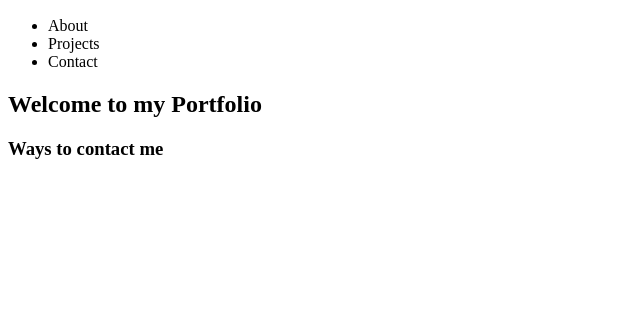
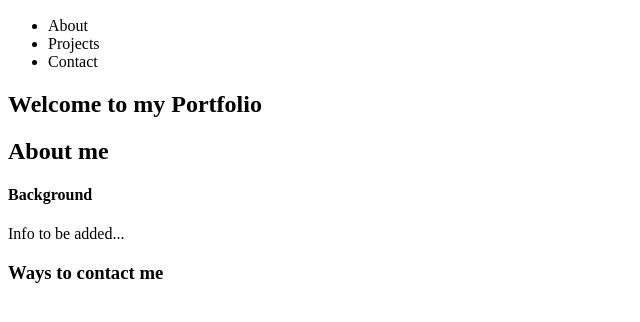
Before and after one commit to JeovaniQuintanilla/JeoPortfolio, a plain HTML site: page Portfolio/index.html in a window 1280 px wide. Shown: the part 38-360 px from the top of the page, without its empty margins (0-640 px from the left). Drawn offline with Linux system fonts and the light colour scheme.

Commit message:
Feat: define div

```diff
--- a/Portfolio/index.html
+++ b/Portfolio/index.html
@@ -19,6 +19,15 @@
     <h2>Welcome to my Portfolio</h2>
     <!-- About me Section -->
     <section>
+        <div>
+            <h2>About me</h2>
+        </div>
+        <div><!-- will display background for coding and school -->
+            <div>
+                <h4>Background</h4>
+                <p>Info to be added...</p>
+            </div>
+        </div>
 
     </section>
 
```
